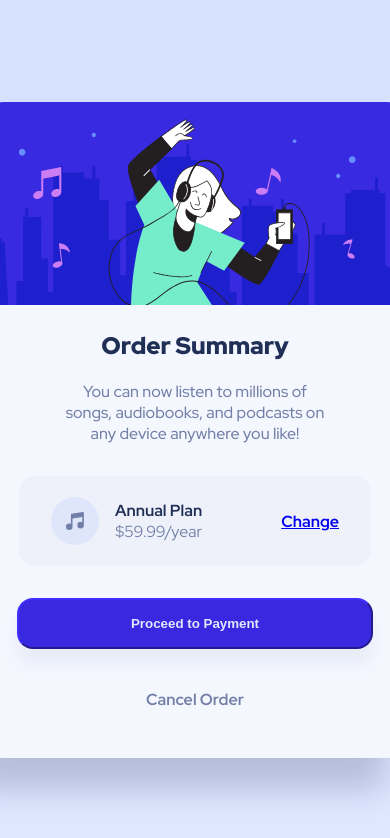
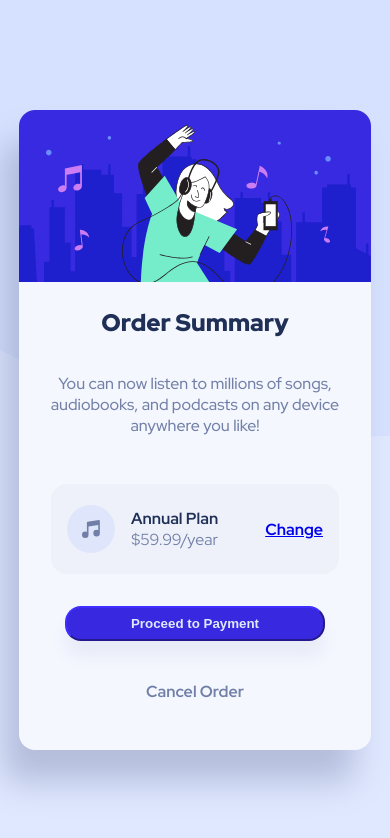
Before and after one commit to salahdinebocuif/order-summary, a plain HTML site: page index.html in a window 390 px wide. Drawn offline with Linux system fonts and the light colour scheme.

Commit message:
modified file

```diff
--- a/index.css
+++ b/index.css
@@ -83,11 +83,20 @@ button {
 }
 @media (max-width:600px){
   .container{
-    max-width: 26rem;
-
+    max-width: 22rem;
+    margin: 1rem;
   }
   .container > img{
-    width:26rem;
+    width:22rem;
+  }
+  .item-a p{
+    padding:1rem 0.5rem;
+  }
+  .item-b {
+    padding: .5rem 1rem ;
+  }
+  button {
+    padding: .5rem 4rem;
   }
 
 }
```
